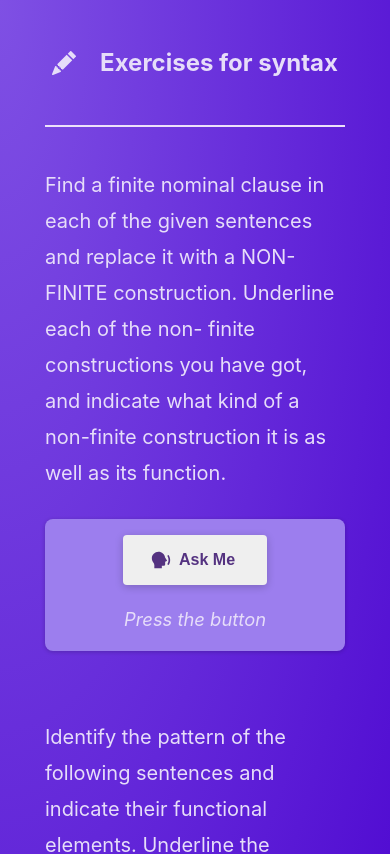
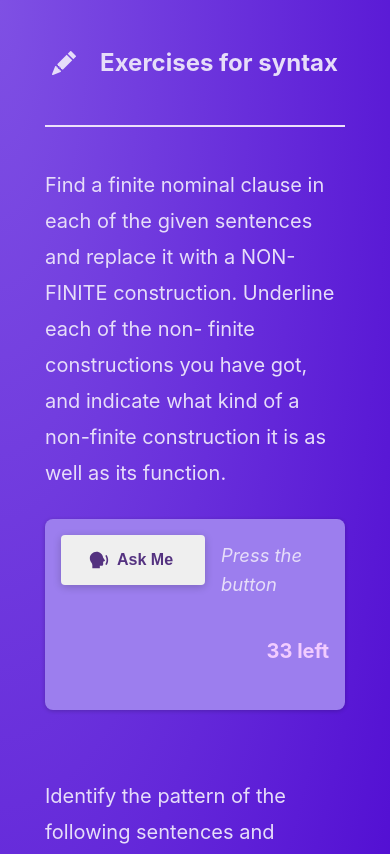
Before and after one commit to CJovan02/ask-me-syntax, a React (Vite) app: page / in a window 390 px wide. Shown: the top 854 px of the page. Built offline with nearby package versions, Linux system fonts and the light colour scheme.

Commit message:
added question counter

```diff
--- a/src/components/Pitanje.jsx
+++ b/src/components/Pitanje.jsx
@@ -32,6 +32,7 @@ function Pitanje({ svaPitanja, imePitanja }) {
     <>
       <p className={classes.imePitanja}>{imePitanja}</p>
       <li className={classes.container}>
+        <div className={classes.leftGroup}>
           {!refresh ? (
             <button className={classes.dugme} onClick={getPitanjeHandler}>
               <RiSpeakFill size={20} />
@@ -44,8 +45,13 @@ function Pitanje({ svaPitanja, imePitanja }) {
             </button>
           )}
           <p className={classes.pitanje}>
-          {!refresh ? novoPitanje : "All questions asked, please refresh them"}
+            {!refresh
+              ? novoPitanje
+              : "All questions asked, please refresh them"}
           </p>
+        </div>
+
+        <p className={classes.counter}>{pitanjaArray.length} left</p>
       </li>
     </>
   );
--- a/src/components/Pitanje.module.css
+++ b/src/components/Pitanje.module.css
@@ -6,8 +6,25 @@
   box-shadow: 0 1px 4px rgba(0, 0, 0, 0.2);
   animation: animate-in 0.5s ease-out forwards;
   display: flex;
-  flex-direction: row;
   align-items: center;
+  justify-content: space-between;  /* levu i desnu stranu razdvajamo */
+  gap: 1rem; /* opcionalno za malo prostora */
+}
+
+.leftGroup {
+  display: flex;
+  align-items: center;
+  flex: 1;                   /* <<< zauzima ostatak prostora */
+  min-width: 0;              /* <<< omogućava prelamanje teksta */
+  gap: 1rem;
+}
+
+.counter {
+  flex-shrink: 0;            /* <<< sprečava skupljanje i padanje u novi red */
+  margin-left: 1rem;
+  font-size: 1.25rem;
+  font-weight: bold;
+  color: rgb(242, 204, 255);
 }
 
 .dugme {
@@ -69,11 +86,12 @@
 
 
 .pitanje {
-  white-space: pre-wrap;
+  flex: 1;                   /* <<< zauzima što može od preostalog prostora */
+  white-space: normal;       /* prelamanje teksta u više redova */
+  overflow-wrap: break-word; /* sprečava curenje dugačkih reči */
   font-size: 1.25rem;
-  margin: 0 0 0 1.25rem;
   font-style: italic;
-  animation: animate-in 1s ease-out forwards;
+  margin: 0;
   text-align: left;
   line-height: 2rem;
 }
@@ -96,12 +114,25 @@
 }
 
 @media (max-width: 500px) {
+  @media (max-width: 500px) {
     .container {
       flex-direction: column;
+      align-items: flex-start; /* brojač ide ispod */
+    }
+
+    .counter {
+      align-self: flex-end; /* ili centriraj ako ti lepše izgleda */
+      margin-top: 0.5rem;
+    }
+
+    .container {
+      flex-direction: column;
+      align-items: flex-start; /* brojač ide ispod */
       margin-bottom: 3.5rem;
     }
 
-  .dugme, .refresh {
+    .dugme,
+    .refresh {
       font-size: 1rem;
       width: 9rem;
       min-width: 7rem;
@@ -119,3 +150,4 @@
       line-height: 2.25rem;
     }
   }
+}
```
Lines whose indentation alone changed are shown as unchanged.
